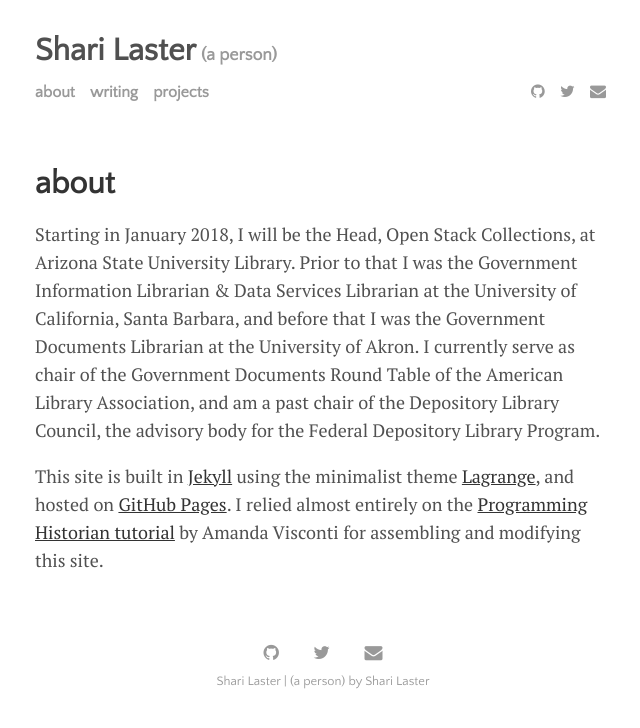
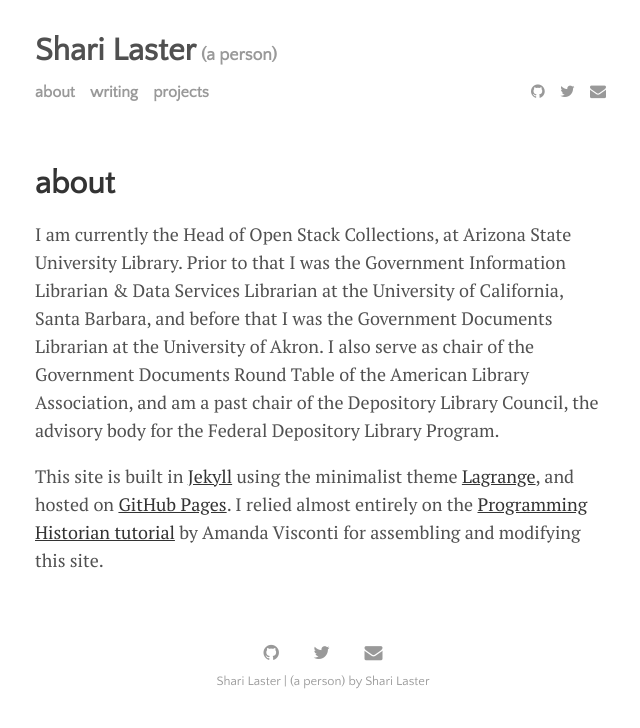
Before and after one commit to sharilaster/sharilaster, a Jekyll site: the page built from menu/about.md, in a window 1280 px wide. Shown: the top 728 px of the page, without its empty margins (317-957 px from the left). Built offline with Jekyll 4.4.1, drawn with Linux system fonts in a browser that asks for light colours; nearby versions of some CDN libraries.

Commit message:
Updated affiliation.

```diff
--- a/menu/about.md
+++ b/menu/about.md
@@ -2,6 +2,6 @@
 layout: page
 title: about
 ---
-Starting in January 2018, I will be the Head, Open Stack Collections, at Arizona State University Library. Prior to that I was the Government Information Librarian & Data Services Librarian at the University of California, Santa Barbara, and before that I was the Government Documents Librarian at the University of Akron. I currently serve as chair of the Government Documents Round Table of the American Library Association, and am a past chair of the Depository Library Council, the advisory body for the Federal Depository Library Program.
+I am currently the Head of Open Stack Collections, at Arizona State University Library. Prior to that I was the Government Information Librarian & Data Services Librarian at the University of California, Santa Barbara, and before that I was the Government Documents Librarian at the University of Akron. I also serve as chair of the Government Documents Round Table of the American Library Association, and am a past chair of the Depository Library Council, the advisory body for the Federal Depository Library Program.
 
 This site is built in [Jekyll](https://jekyllrb.com/) using the minimalist theme [Lagrange](https://lenpaul.github.io/Lagrange/ "Lagrange, a minimalist Jekyll theme"), and hosted on [GitHub Pages](https://pages.github.com/). I relied almost entirely on the [Programming Historian tutorial](http://programminghistorian.org/lessons/building-static-sites-with-jekyll-github-pages "Building a static website with Jekyll and GitHub Pages") by Amanda Visconti for assembling and modifying this site.
```
